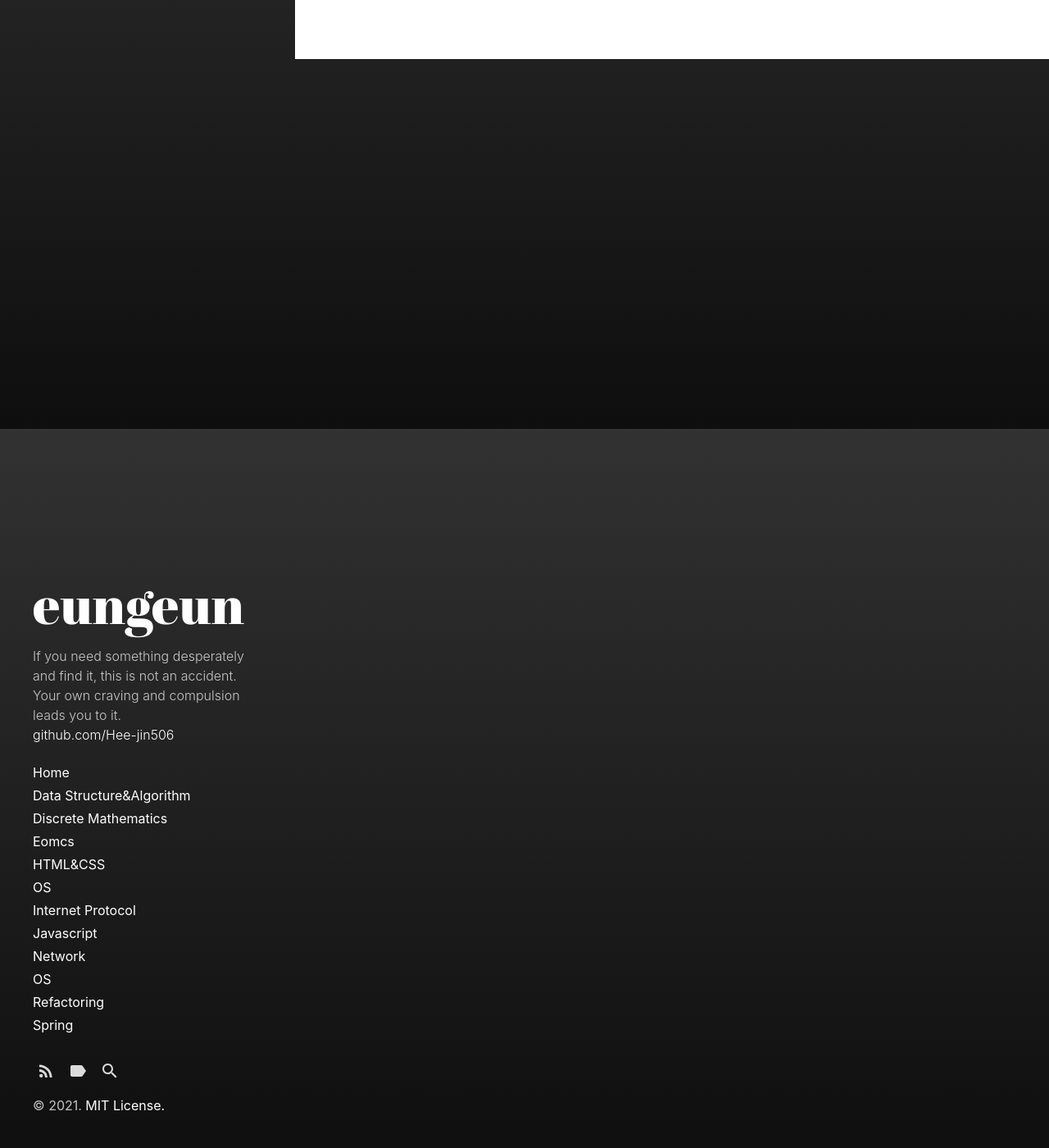
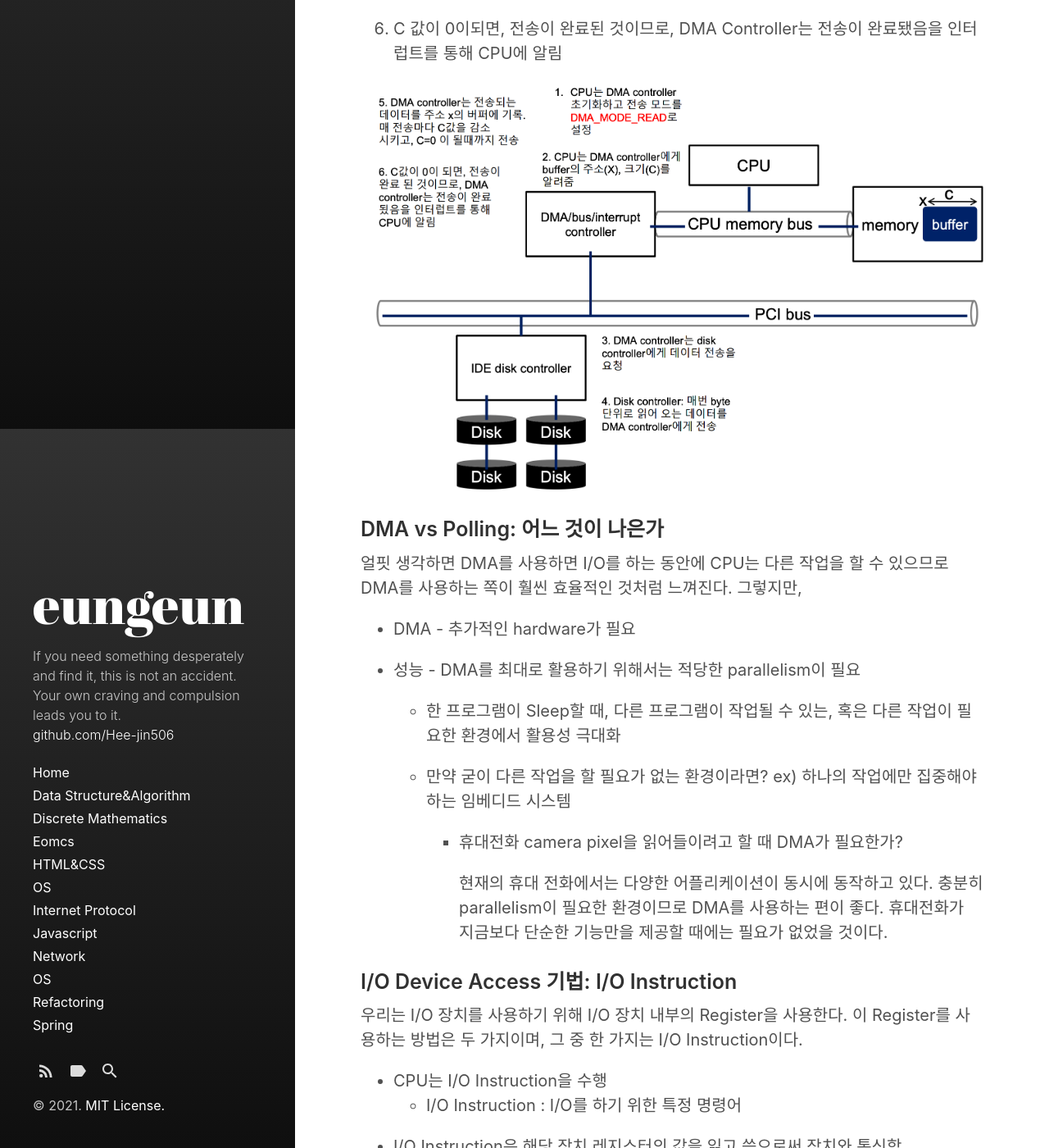
Before and after one commit to Hee-jin506/Hee-jin506.github.io, a Jekyll site: the page built from _posts/2021-04-12-OS-4.md, in a window 1280 px wide and 1400 px high, scrolled down 11177 px. Shown: the whole window at 82% size. Built offline with Jekyll 4.4.1, drawn with Linux system fonts in a browser that asks for light colours; some of the changed text lies outside the part shown.

Commit message:
2021-04-14

```diff
--- a/_posts/2021-04-12-OS-4.md
+++ b/_posts/2021-04-12-OS-4.md
@@ -219,3 +219,53 @@ tags:
     - I/O가 완료되면 interrupt가 발생하고, 이를 다른 프로세스가 받아서 처리함으로써 기존에 sleep 상태에 있던 프로세스가 깨어나게 된다.
 
 ### DMA-Read
+
+ IDE Disk Controller에 read을 요청했을 때의 동작 과정
+
+1. CPU는 DMA Controller 초기화하고 전송모드를 DMA_MODE_READ로 설정
+   - Control Register에 해당 정보를 작성함
+2. CPU는 DMA Controller에게 Buffer의 주소(X), 크기(C)를 알려줌
+   - I/O를 요청한 프로세스가 Sleep하기 시작
+3. DMA controller는 Disk Controller에게 데이터 전송을 요청
+4. Disk Controller는 매번 byte 단위로 읽어 오는 데이터를 DMA Controller에게 전송
+   - byte 단위는 1byte가 아니라 I/O 버스에서 한번에 전송 가능한 단위를 기준으로 한다. ex) 32byte
+5. DMA Controller는 읽어오는 데이터를 주소 x의 버퍼에 기록
+   - 매 전송마다 C 값을 감소시키고, C=0이 될 때까지 읽어옴
+   - 이 과정까지 계속해서 CPU는 다른 프로세스를 수행하고 있음
+6. C 값이 0이되면, 전송이 완료된 것이므로, DMA Controller는 전송이 완료됐음을 인터럽트를 통해 CPU에 알림
+
+![]({{site.url}}/assets/images/68.png)
+
+### DMA vs Polling: 어느 것이 나은가
+
+얼핏 생각하면 DMA를 사용하면 I/O를 하는 동안에 CPU는 다른 작업을 할 수 있으므로 DMA를 사용하는 쪽이 훨씬 효율적인 것처럼 느껴진다. 그렇지만,
+
+- DMA - 추가적인 hardware가 필요
+
+- 성능 - DMA를 최대로 활용하기 위해서는 적당한 parallelism이 필요
+
+  - 한 프로그램이 Sleep할 때, 다른 프로그램이 작업될 수 있는, 혹은 다른 작업이 필요한 환경에서 활용성 극대화
+
+  - 만약 굳이 다른 작업을 할 필요가 없는 환경이라면? ex) 하나의 작업에만 집중해야 하는 임베디드 시스템
+
+    - 휴대전화 camera pixel을 읽어들이려고 할 때 DMA가 필요한가?
+
+      현재의 휴대 전화에서는 다양한 어플리케이션이 동시에 동작하고 있다. 충분히 parallelism이 필요한 환경이므로 DMA를 사용하는 편이 좋다. 휴대전화가 지금보다 단순한 기능만을 제공할 때에는 필요가 없었을 것이다.
+
+### I/O Device Access 기법: I/O Instruction
+
+우리는 I/O 장치를 사용하기 위해 I/O 장치 내부의 Register을 사용한다. 이 Register를 사용하는 방법은 두 가지이며, 그 중 한 가지는 I/O Instruction이다.
+
+- CPU는 I/O Instruction을 수행
+  - I/O Instruction : I/O를 하기 위한 특정 명령어
+- I/O Instruction은 해당 장치 레지스터의 값을 읽고 씀으로써 장치와 통신함
+  - 예: Intel의 I/O 명령어
+    - in, out, ins, outs ...
+
+### I/O Device Access 기법: Memory Mapped I/O
+
+- 장치 레지스터들을 메모리 공간에 매핑하여 사용
+  - 장치 레지스터들을 I/O 장치라기보다, 메모리 공간의 일부로 취급
+  - 장치 레지스터가 메모리 주소에 매핑이 되면, 레지스터들은 주소 공간의 일부로 접근
+- CPU는 일반적인 명령어를 사용하여 I/O 작업을 수행
+  - 예: mov, and, or, xor
```
Also changed, not shown: assets/images/68.png (added), assets/images/69.png (added).
